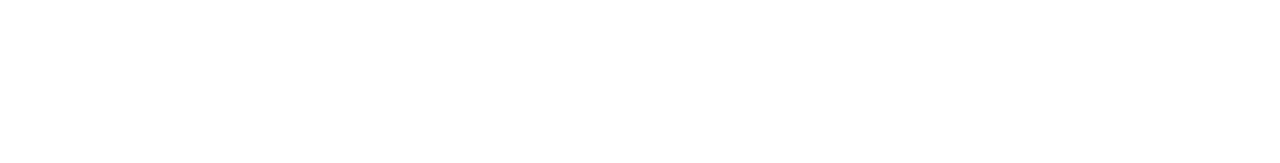
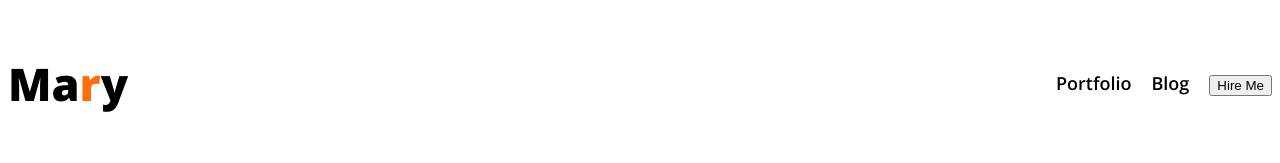
Before and after one commit to fahimrahman701/web-dev-portfolio, a plain HTML site: page index.html in a window 1280 px wide. Drawn offline with nearby package versions, Linux system fonts and the light colour scheme; files that its build step writes are made by us from their sources.

Commit message:
Added google font in body and use some css for specific class

```diff
--- a/index.html
+++ b/index.html
@@ -4,11 +4,21 @@
     <meta charset="UTF-8">
     <meta name="viewport" content="width=device-width, initial-scale=1.0">
     <title>Web Developer Portfolio</title>
-    <link rel="stylesheet" href="index.css">
+    <link rel="preconnect" href="https://fonts.googleapis.com">
+    <link rel="preconnect" href="https://fonts.gstatic.com" crossorigin>
+    <link href="https://fonts.googleapis.com/css2?family=Open+Sans:ital,wght@0,300..800;1,300..800&display=swap" rel="stylesheet">
+    <link rel="stylesheet" href="styles/index.css">
 </head>
-<body>
+<body class="open-sans-normal">
     <header>
-
+        <nav class="navbar">
+            <h3 class="nav-title">Ma<span class="text-primary">r</span>y</h3>
+            <ul>
+                <li><a href="">Portfolio</a></li>
+                <li><a href="">Blog</a></li>
+                <li><a href=""><button>Hire Me</button></a></li>
+            </ul>
+        </nav>
     </header>
 
 
--- a/styles/index.css
+++ b/styles/index.css
@@ -0,0 +1,40 @@
+/* From google fonts */
+.open-sans-normal {
+  font-family: "Open Sans", sans-serif;
+  font-optical-sizing: auto;
+  font-weight: 400;
+  font-style: normal;
+  font-variation-settings:
+    "wdth" 100;
+}
+
+/* shared style  */
+.text-primary{
+    color: #FD6E0A;
+}
+
+
+/* Navbar Styles */
+.navbar{
+    display: flex;
+    justify-content: space-between;
+    align-items: center;
+}
+
+.nav-title{
+    font-weight: 800;
+    font-size: 45px;
+}
+
+.navbar ul{
+    display: flex;
+    list-style: none;
+    gap: 20px;
+}
+
+.navbar ul li a{
+    text-decoration: none;
+    color: black;
+    font-weight: 600;
+    font-size: 18px;
+}
```
